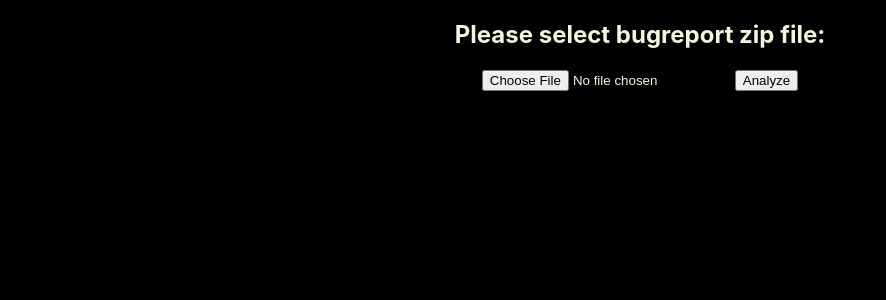
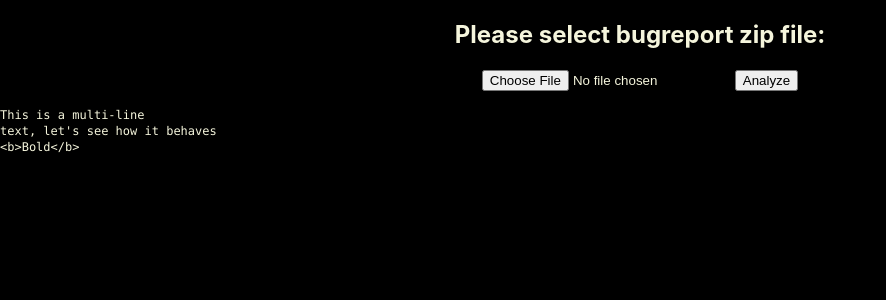
Before and after one commit to jush/androidbugreportanalyzer_pwa, a React (Create React App) app: page / in a window 1280 px wide. Shown: the top 300 px of the page, without its empty margins (0-886 px from the left). Built offline with nearby package versions, Linux system fonts and the light colour scheme.

Commit message:
Use own viewer and figure out line height

```diff
--- a/src/App.tsx
+++ b/src/App.tsx
@@ -2,6 +2,7 @@ import React from "react";
 import "./App.css";
 import SelectFileForm from "./SelectFileForm";
 import BugreportAnalyzer from "./BugreportAnalyzer";
+import LongTextViewer from "./LongTextViewer";
 
 type AppState = {
   file: File | null;
@@ -27,7 +28,14 @@ class App extends React.Component</*No props*/ {}, AppState> {
         <BugreportAnalyzer file={this.state.file!!} onReset={this.onReset} />
       );
     }
-    return <div className="App">{contents}</div>;
+    const longText = `This is a multi-line
+    text, let's see how it behaves
+    <b>Bold</b>
+    `
+    return <div className="App">
+      {contents}
+      <div><LongTextViewer longText={longText}/></div>
+      </div>;
   }
 }
 
--- a/src/LogcatExtractVisualize.tsx
+++ b/src/LogcatExtractVisualize.tsx
@@ -4,6 +4,7 @@ import AceEditor from "react-ace";
 import "ace-builds/src-min-noconflict/ext-searchbox";
 import "ace-builds/src-noconflict/theme-solarized_dark";
 import State from "./State";
+import LongTextViewer from "./LongTextViewer";
 
 type LogcatExtractVisualizeProps = {
   bugreportZip: JSZip;
@@ -108,6 +109,7 @@ class LogcatExtractVisualize extends React.Component<
               value={this.state.maxLines}
               onChange={this.onMaxLinesChanged}
             />
+            <LongTextViewer longText={'ॲ / ऍ 7'+resourceState.value} />
             <AceEditor
               value={resourceState.value}
               width="100%"
--- /dev/null
+++ b/src/LongTextViewer.css
@@ -0,0 +1,20 @@
+.LTV_container {
+  text-align: left;
+}
+.LTV_line {
+  font-family:Monaco, Menlo, "Ubuntu Mono", Consolas, source-code-pro, monospace;
+  font-size:12px;
+  font-stretch:100%;
+  font-style:normal;
+  font-variant-caps:normal;
+  font-variant-east-asian:normal;
+  font-variant-ligatures:no-common-ligatures;
+  font-variant-numeric:normal;
+  font-weight:400;
+  line-height: 16px;
+  height: 16px;
+}
+
+#LTV_line_template {
+  visibility: hidden;
+}
--- /dev/null
+++ b/src/LongTextViewer.tsx
@@ -0,0 +1,30 @@
+import React from "react";
+import "./LongTextViewer.css";
+
+type LongTextViewerProps = {
+  longText: string;
+};
+
+type LongTextViewerState = {
+  // Nothing
+};
+
+class LongTextViewer extends React.Component<LongTextViewerProps, LongTextViewerState> {
+  state: LongTextViewerState = { };
+
+  componentDidMount() {
+    document.getElementsByClassName("")
+  }
+
+  render() {
+    const contents = this.props.longText.split(/\r\n|\r|\n/, 5).map((line, idx) => {
+      return <div className="LTV_line" id={'LTV_line_'+idx}>{line}</div>
+    })
+    return <div className="LTV_container">
+      <div className="LTV_line" id="LTV_line_template">ॲ / ऍ 7</div>
+      {contents}
+      </div>;
+  }
+}
+
+export default LongTextViewer;
```
